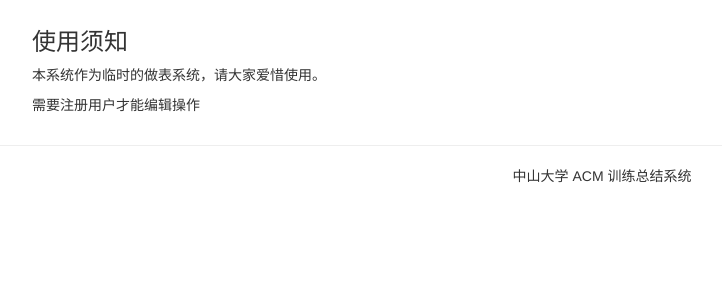
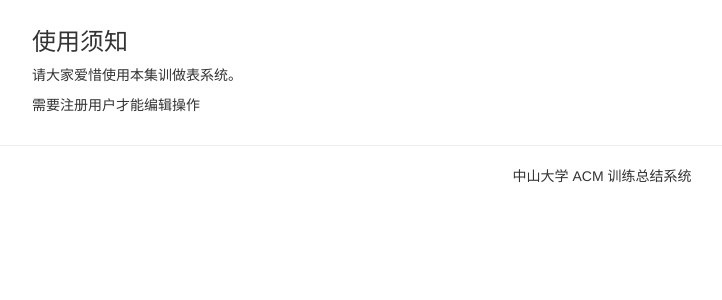
Before and after one commit to mstczuo/Training, a Flask app: page /about in a window 1280 px wide. Shown: the part 51-351 px from the top of the page, without its empty margins (38-760 px from the left). Run offline with Flask 2, Linux system fonts and the light colour scheme; parts of the project's set-up code (start-up, migrations or seed data) failed here and were passed over; some libraries are stand-ins or nearby versions.

Commit message:
update about

```diff
--- a/app/templates/about.html
+++ b/app/templates/about.html
@@ -4,7 +4,7 @@
 
 <div class="container">
 	<h3> 使用须知 </h3>
-	<p> 本系统作为临时的做表系统，请大家爱惜使用。 </p>
+	<p> 请大家爱惜使用本集训做表系统。 </p>
 	<p> 需要注册用户才能编辑操作 </p>
 </div>
 
```
